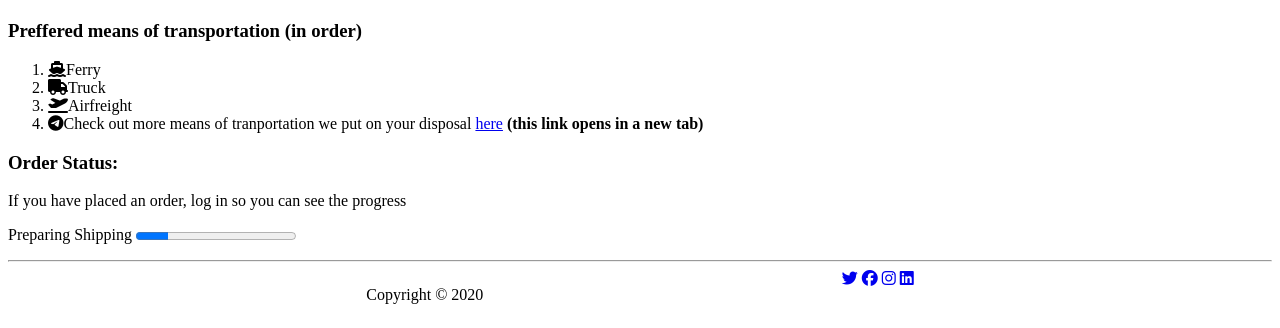
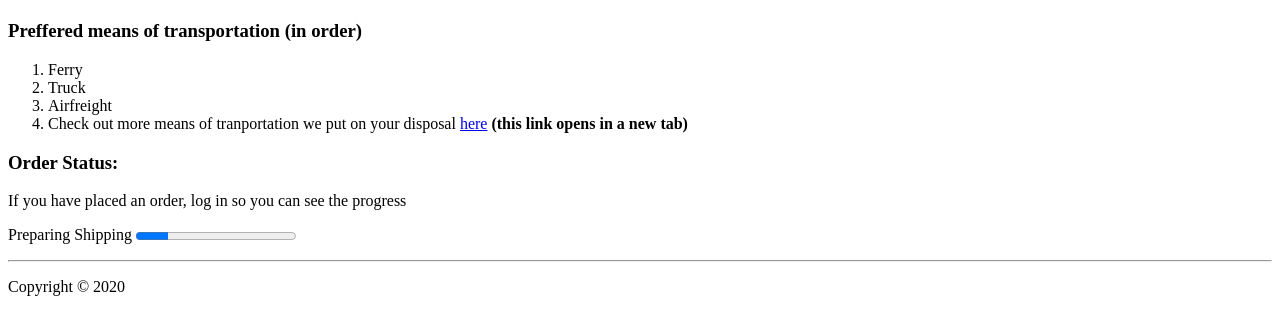
Before and after one commit to alexVee90/presentation-website, a plain HTML site: page products.html in a window 1280 px wide. Shown: the part 587-915 px from the top of the page. Drawn offline with Linux system fonts and the light colour scheme.

Commit message:
remove-font-awesome

```diff
--- a/products.html
+++ b/products.html
@@ -60,16 +60,16 @@
         <h3>Preffered means of transportation (in order)</h3>
         <ol>
           <li>
-            <i class="fas fa-ship"></i><span>Ferry</span>
+            Ferry
           </li>
           <li>
-            <i class="fas fa-truck"></i><span>Truck</span>
+            Truck
           </li>
           <li>
-            <i class="fas fa-plane-departure"></i><span>Airfreight</span>
+            Airfreight
           </li>
           <li>
-            <i class="fab fa-telegram-plane"></i><span>Check out more means of tranportation we put on your disposal <a href="https://www.youtube.com/watch?v=kSa-F4eXkwc" target="_blank">here</a><strong> (this link opens in a new tab)</strong></span>
+            Check out more means of tranportation we put on your disposal <a href="https://www.youtube.com/watch?v=kSa-F4eXkwc" target="_blank">here</a><strong> (this link opens in a new tab)</strong></span>
           </li>
         </ol>
       </section>
@@ -81,22 +81,8 @@
     </article>
     <hr>
     <!-- FOOTER  -->
-    <footer class="main-footer horizontal-center">
+    <footer class="main-footer">
       <p>Copyright &copy; 2020</p>
-      <aside class="social">
-        <a target="_blank" href="https://twitter.com/?lang=ro"
-          ><i class="fab fa-twitter"></i
-        ></a>
-        <a target="_blank" href="https://ro-ro.facebook.com/"
-          ><i class="fab fa-facebook"></i
-        ></a>
-        <a target="_blank" href="https://www.instagram.com/?hl=ro"
-          ><i class="fab fa-instagram"></i
-        ></a>
-        <a target="_blank" href="https://www.linkedin.com/feed/"
-          ><i class="fab fa-linkedin"></i
-        ></a>
-      </aside>
     </footer>
     <!-- js sheet -->
     <script src="main.js"></script>
```
Also changed, not shown: about.html (+0 -14 lines), contact.html (+0 -14 lines), index.html (+0 -14 lines).
